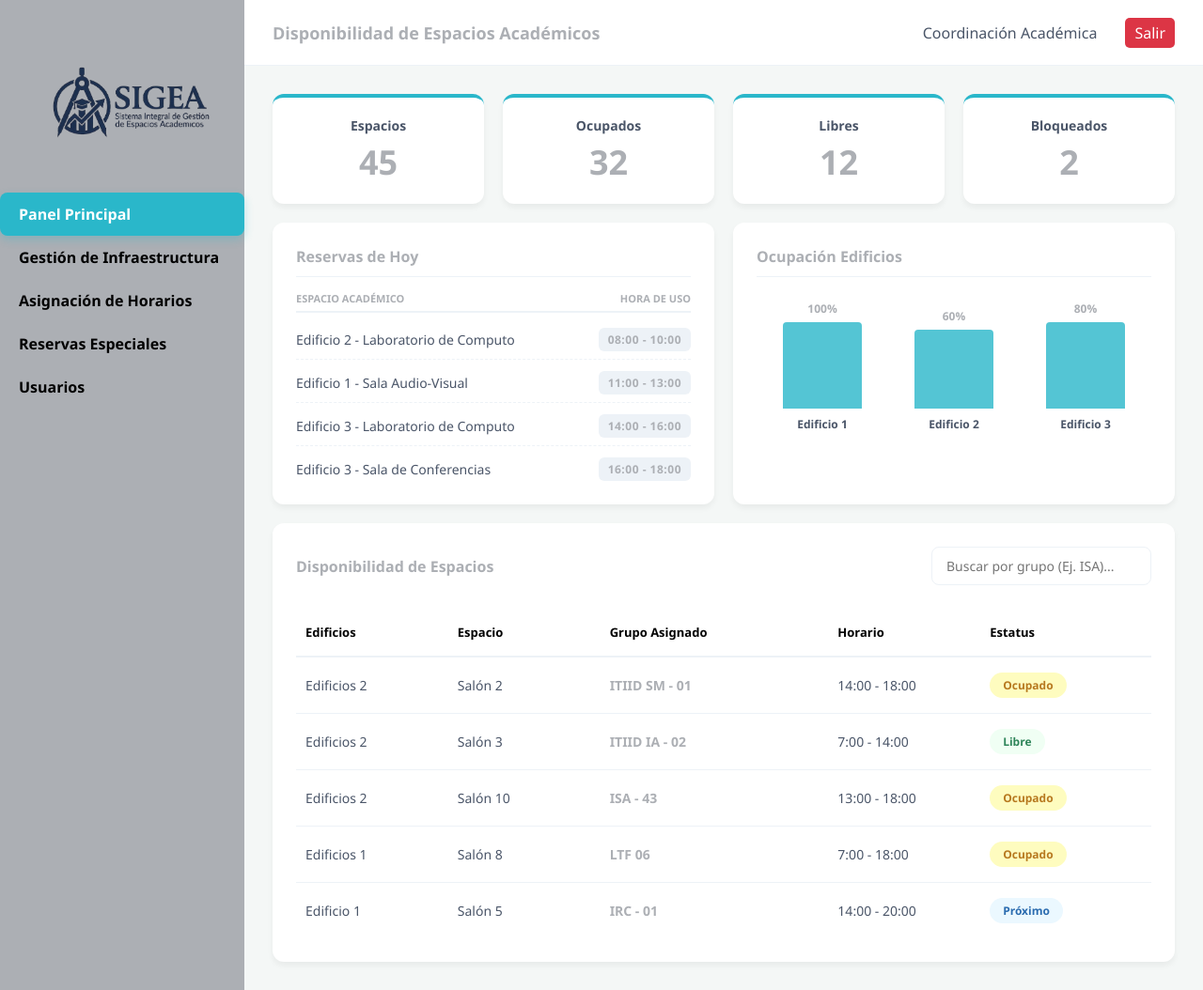
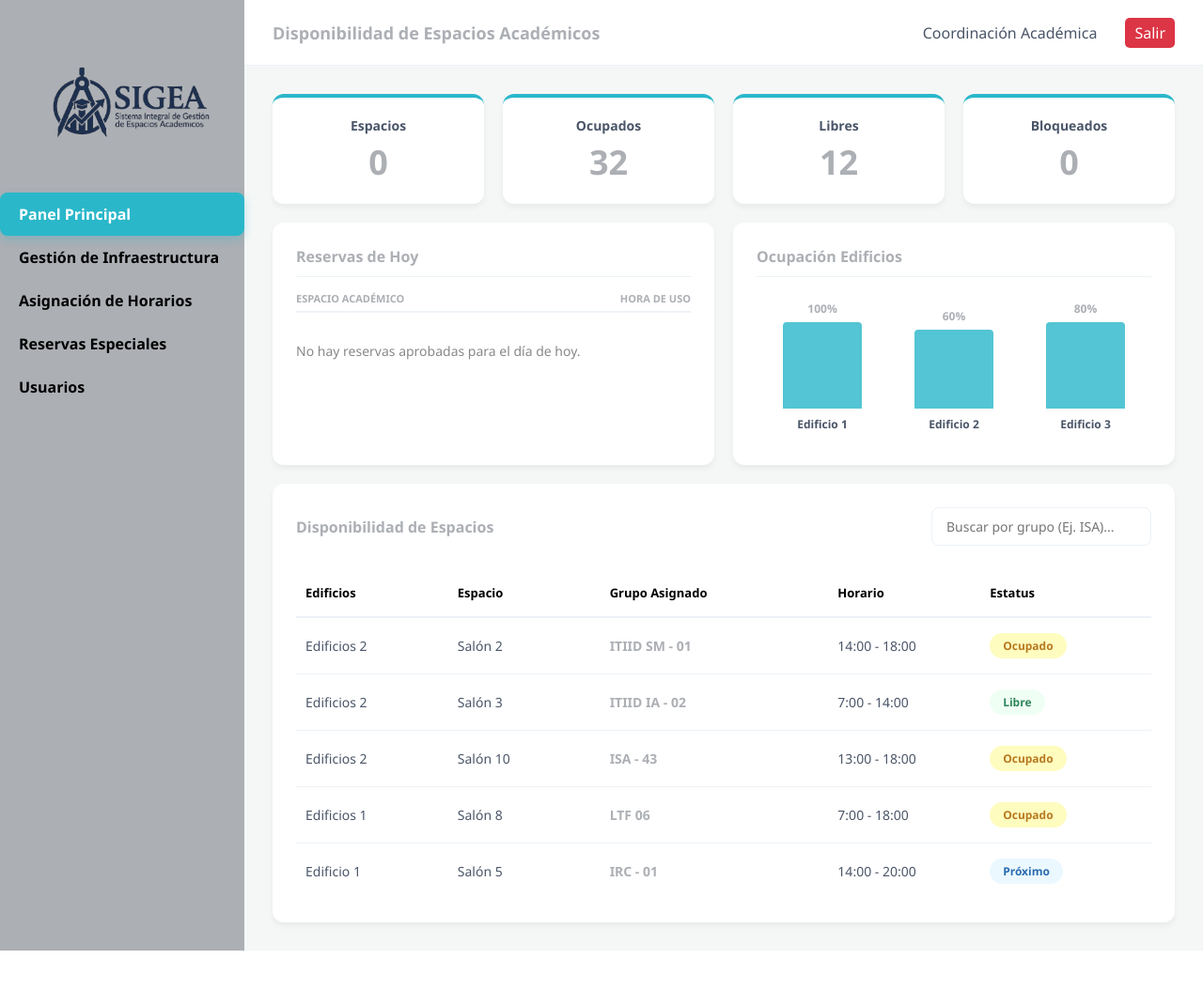
Before and after one commit to AlexRgl21/SIGEA, a Flask app: page /panel in a window 1280 px wide. Shown: the whole page at 94% size. After the commit the page ends 1012 px from the top, so only its background shows below. Run offline with Flask 3, Linux system fonts and the light colour scheme; the visitor is signed in with stand-in values (Sample User, id 1).

Commit message:
feat(panel): implementar renderizado dinámico de métricas y componentes en el dashboard
- Se sustituyeron los valores cableados de las tarjetas de indicadores (KPIs) por expresiones de interpolación de variables en Jinja2.
- Se reestructuró el widget de 'Reservas de Hoy' mediante directivas de control iterativo para automatizar el despliegue de registros concurrentes.
- Se integraron filtros de formato de tiempo en el motor de plantillas para estandarizar la salida visual de los rangos horarios en la interfaz de usuario.

```diff
--- a/templates/principal.html
+++ b/templates/principal.html
@@ -11,7 +11,7 @@
         <div class="kpi-container">
             <div class="card kpi-card">
                 <span class="kpi-title">Espacios</span>
-                <span class="kpi-value">45</span>
+                <span class="kpi-value">{{ total_espacios }}</span>
             </div>
             <div class="card kpi-card">
                 <span class="kpi-title">Ocupados</span>
@@ -23,7 +23,7 @@
             </div>
             <div class="card kpi-card">
                 <span class="kpi-title">Bloqueados</span>
-                <span class="kpi-value">2</span>
+                <span class="kpi-value">{{ bloqueados }}</span>
             </div>
         </div>
 
@@ -36,22 +36,16 @@
                         <span>Hora de uso</span>
                     </li>
 
+                    {% for reserva in reservas_hoy %}
                     <li>
-                        <span>Edificio 2 - Laboratorio de Computo</span>
-                        <span class="reserva-hora">08:00 - 10:00</span>
+                        <span>{{ reserva.edificio }} - {{ reserva.espacio }}</span>
+                        <span class="reserva-hora">{{ reserva.hora_inicio.strftime('%H:%M') }} - {{ reserva.hora_fin.strftime('%H:%M') }}</span>
                     </li>
-                    <li>
-                        <span>Edificio 1 - Sala Audio-Visual</span>
-                        <span class="reserva-hora">11:00 - 13:00</span>
-                    </li>
-                    <li>
-                        <span>Edificio 3 - Laboratorio de Computo</span>
-                        <span class="reserva-hora">14:00 - 16:00</span>
-                    </li>
-                    <li>
-                        <span>Edificio 3 - Sala de Conferencias</span>
-                        <span class="reserva-hora">16:00 - 18:00</span>
-                    </li>
+                    {% else %}
+                        <li style="text-align: center; color: #888; padding-top: 15px;">
+                            <span>No hay reservas aprobadas para el día de hoy.</span>
+                        </li>
+                    {% endfor %}
                 </ul>
             </div>
 
```
